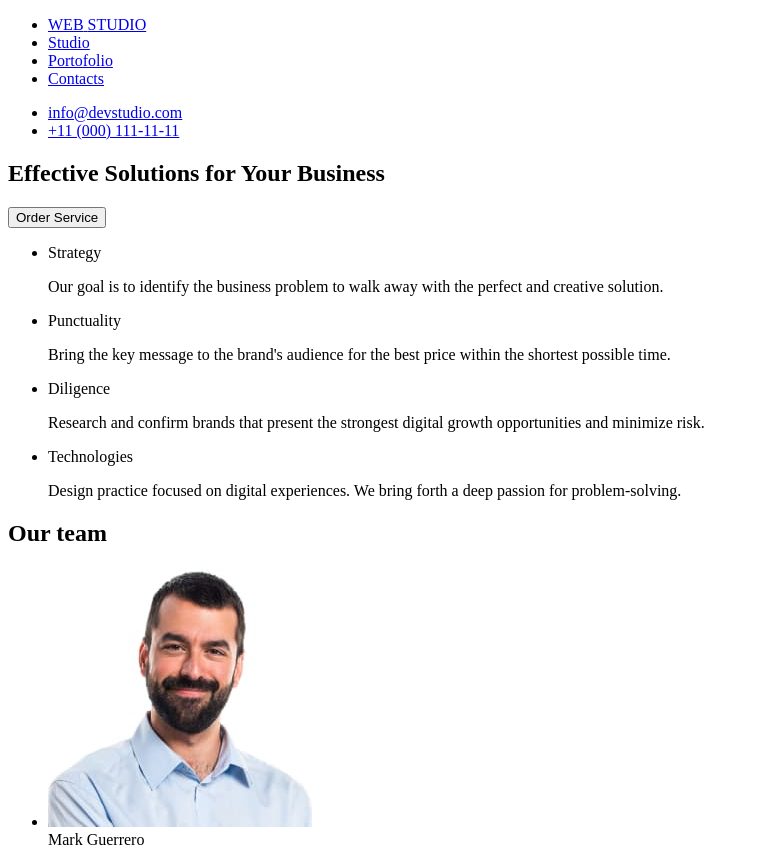
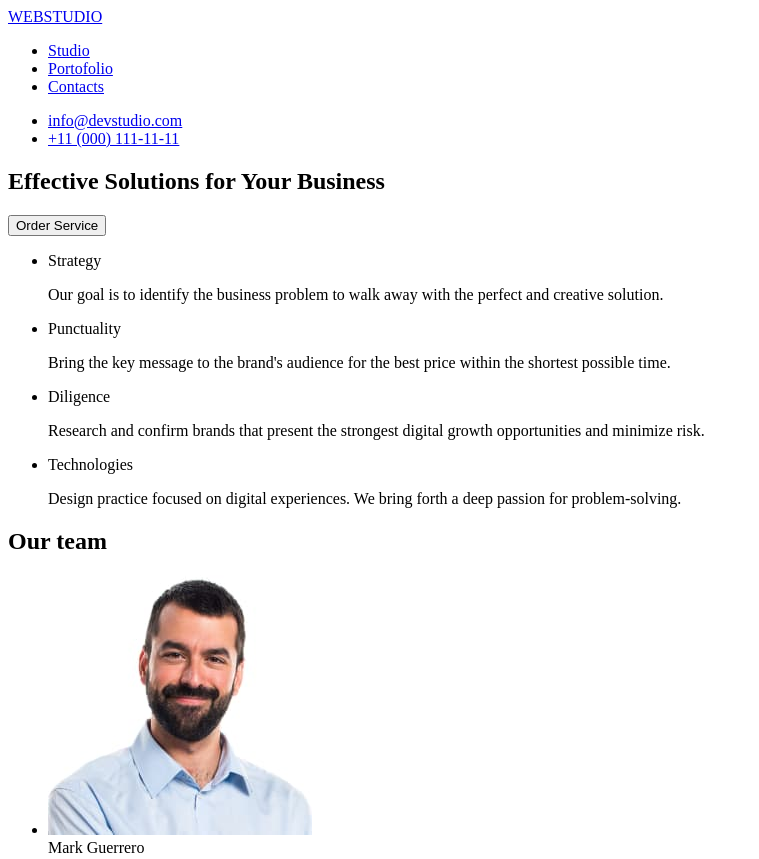
Before and after one commit to Mihai-Viorel/goit-markup-hw-01, a plain HTML site: page index.html in a window 1280 px wide. Shown: the top 859 px of the page, without its empty margins (0-759 px from the left). Drawn offline with Linux system fonts and the light colour scheme.

Commit message:
header correction - 1

```diff
--- a/index.html
+++ b/index.html
@@ -8,13 +8,8 @@
 <body>
   <header>
     <nav class="navigation-container">
+      <a href="#">WEBSTUDIO</a>
       <ul class="navigation_list-container">
-        <li class="header_nav_logo">
-          <a href="#">
-            <span class="header_nav_logo_WEB">WEB</span>
-            <span class="header_nav_logo_STUDIO">STUDIO</span>
-          </a>
-        </li>
         <li class="header_nav_menu">
           <a href="#">
             <span>Studio</span>
@@ -30,20 +25,16 @@
         </li>
       </ul>
     </nav>
-    <section class="header_contact-container">
+    <adress class="header_contact-container">
       <ul class="header_contact-list">
         <li class="header_contact_data">
-          <a href="#">
-            <span>info@devstudio.com</span>
-          </a>
+          <a href="mailto:info@devstudio.com">info@devstudio.com</a>
         </li>
         <li class="header_contact_data">
-          <a href="#">
-            <span>+11 (000) 111-11-11</span>
-          </a>
+          <a href="tel:+110001111111">+11 (000) 111-11-11</a>
         </li>
       </ul>
-    </section>
+    </adress>
   </header>
 
   <main>
```
